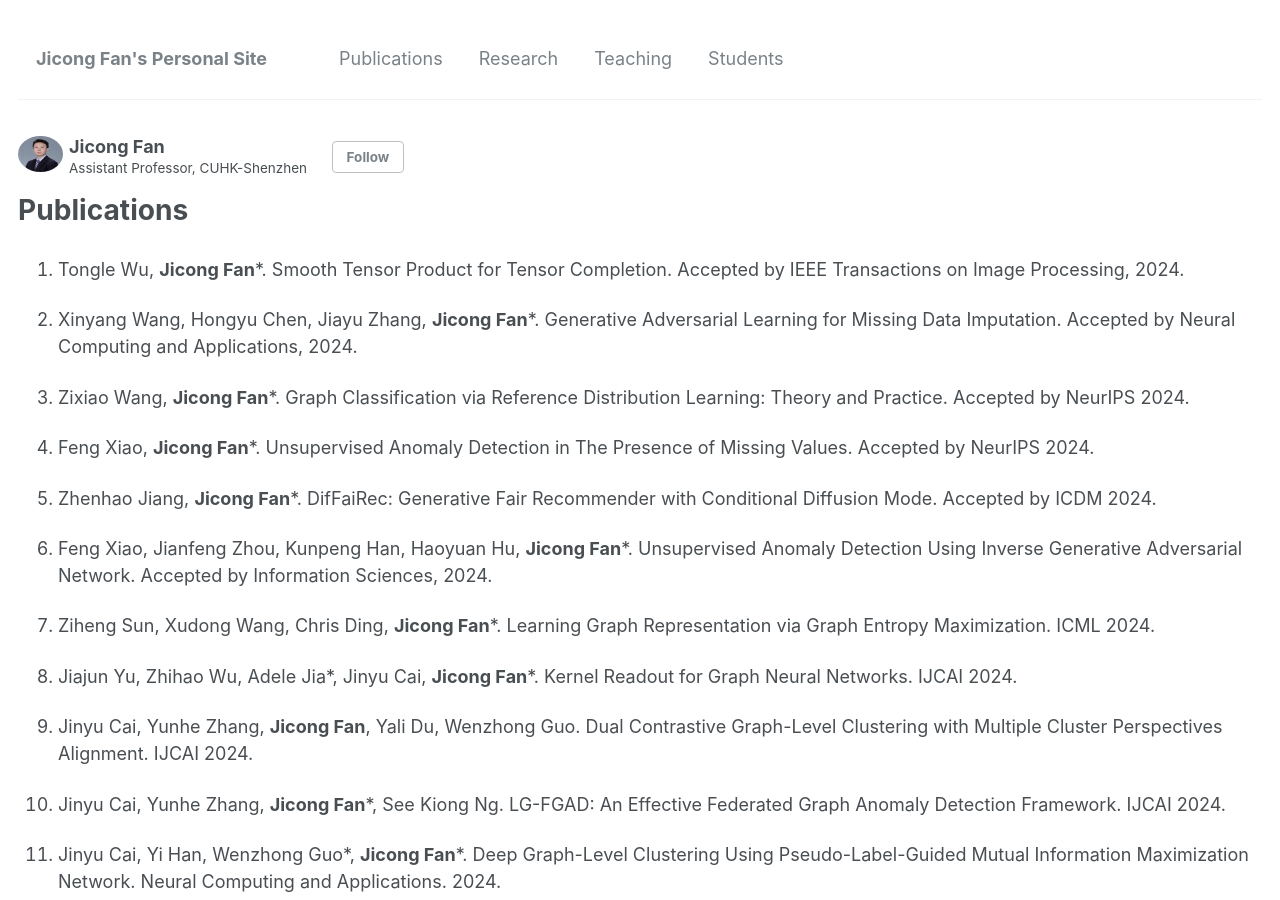
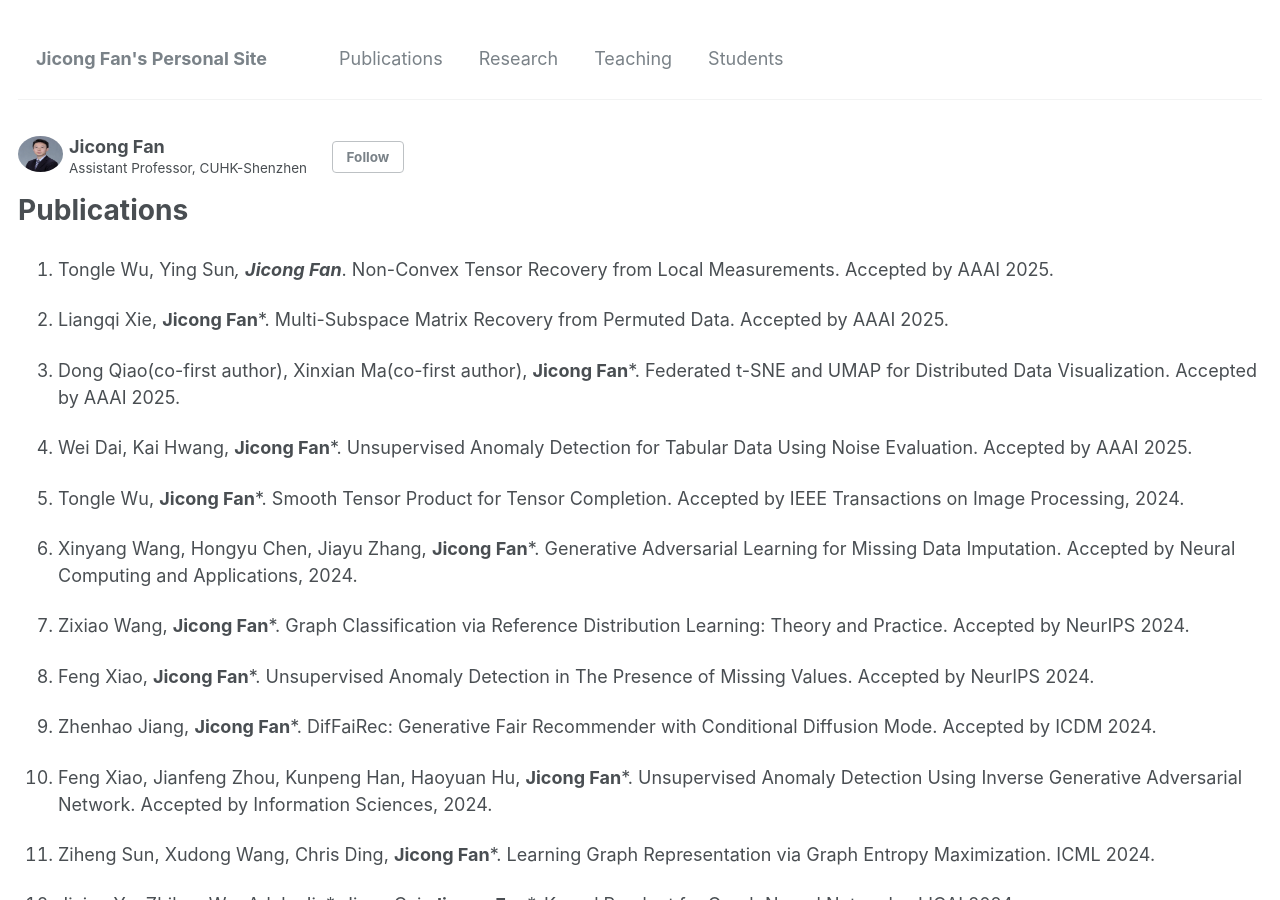
Before and after one commit to jicongfan/jicongfan.github.io, a Jekyll site: the page built from _pages/publications.md, in a window 1280 px wide and 900 px high. Built offline with Jekyll 4.4.1, drawn with Linux system fonts in a browser that asks for light colours.

Commit message:
Update publications.md

```diff
--- a/_pages/publications.md
+++ b/_pages/publications.md
@@ -11,6 +11,14 @@ author_profile: true
 
 <strong>Published or accepted papers</strong>
 -->
+
+1. Tongle Wu, Ying Sun*, <strong>Jicong Fan</strong>*. Non-Convex Tensor Recovery from Local Measurements. Accepted by AAAI 2025.
+
+1. Liangqi Xie, <strong>Jicong Fan</strong>*. Multi-Subspace Matrix Recovery from Permuted Data. Accepted by AAAI 2025.
+
+1. Dong Qiao(co-first author), Xinxian Ma(co-first author), <strong>Jicong Fan</strong>*. Federated t-SNE and UMAP for Distributed Data Visualization. Accepted by AAAI 2025.
+
+1. Wei Dai, Kai Hwang, <strong>Jicong Fan</strong>*. Unsupervised Anomaly Detection for Tabular Data Using Noise Evaluation. Accepted by AAAI 2025.
 
 1. Tongle Wu, <strong>Jicong Fan</strong>*. Smooth Tensor Product for Tensor Completion. Accepted by IEEE Transactions on Image Processing, 2024.
 
```
